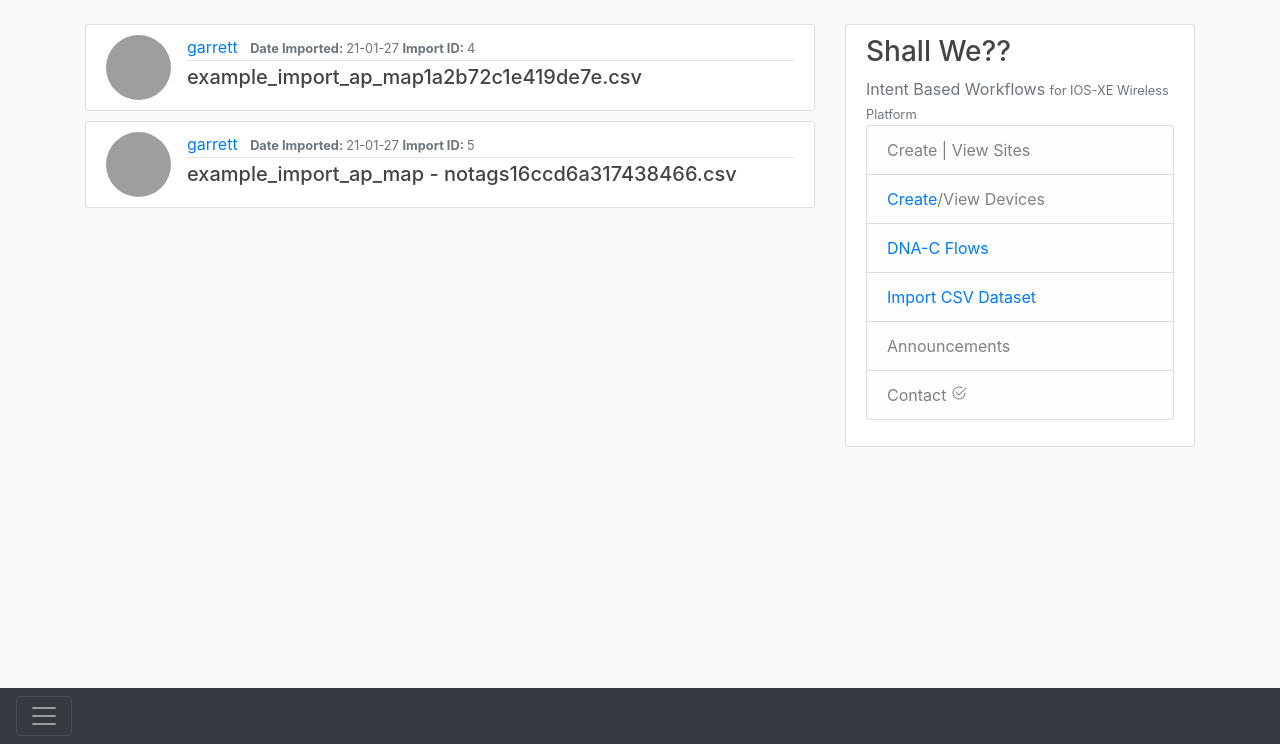
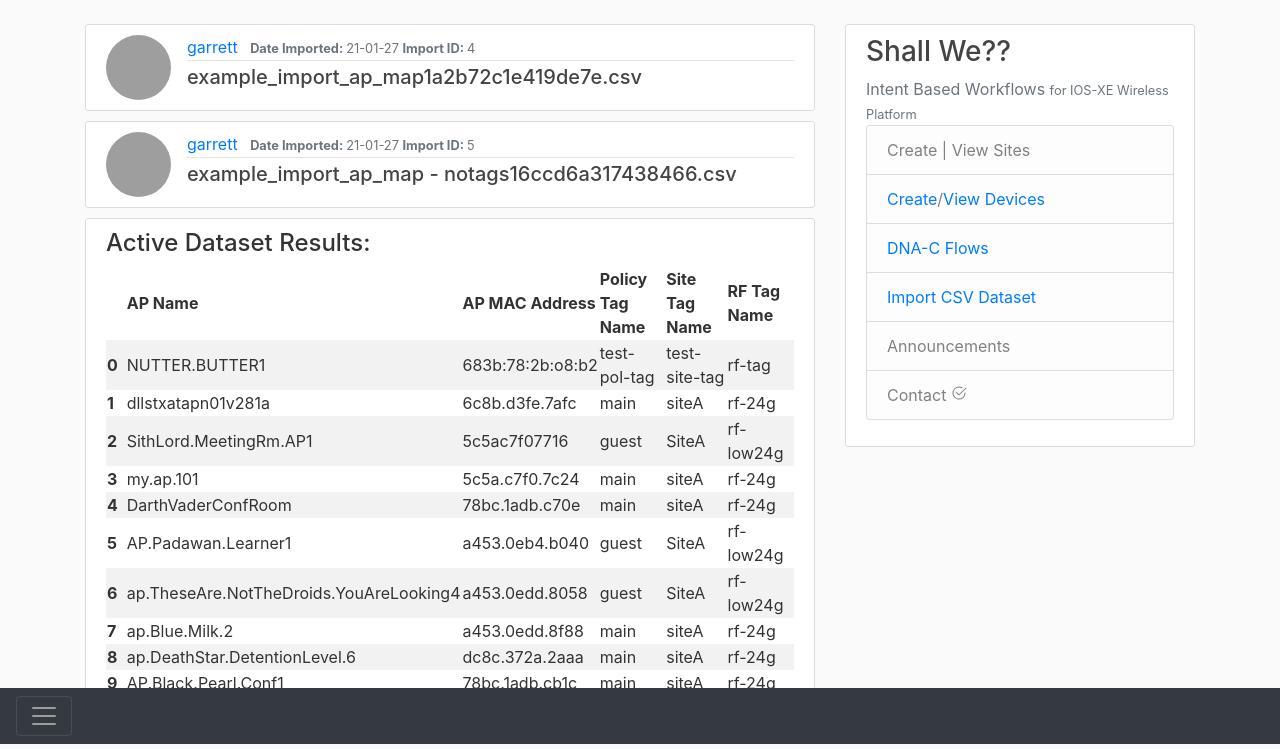
Before and after one commit to gcaudle66/Dino_NAT, a Flask app: page /dashboard in a window 1280 px wide. Shown: the part 56-805 px from the top of the page. Run offline with Flask 2, Linux system fonts and the light colour scheme; a user stored in the database is signed in; data comes from the database, SQL or seed files in the repository; both versions use the stored data as it was after the commit; data that the repository does not hold is empty; some libraries are stand-ins or nearby versions; grey boxes are pictures that could not be loaded.

Commit message:
created classes for AP, wlc and working on flow for connecting. modified textfsm template for parsing IOS show ap general (v3) and is parsing data.

```diff
--- a/run.py
+++ b/run.py
@@ -1,5 +1,5 @@
 from webui import app
 import os
-flask_debug = os.environ['FLASK_DEBUG'] = '1'
+flask_debug = os.environ['FLASK_DEBUG'] = '0'
 if __name__ == "__main__":
     app.run(host="0.0.0.0", port=5000)
--- a/webui/routes.py
+++ b/webui/routes.py
@@ -1,6 +1,8 @@
 import os
 import secrets
 import logging
+import time
+import randfacts
 from PIL import Image
 from flask import render_template, url_for, flash, redirect, request, abort, send_from_directory
 from flask_table import Table, Col
@@ -15,14 +17,20 @@ from logbug import dino_debug
 logger = logging.getLogger(__name__)
 logger.setLevel(logging.DEBUG)
 formatter = logging.Formatter('%(asctime)s:%(name)s:%(message)s')
-file_handler = logging.FileHandler(f'dino_{logger}_debug.log')
+file_handler = logging.FileHandler('dino_debug.log')
 file_handler.setLevel(logging.ERROR)
 file_handler.setFormatter(formatter)
 stream_handler = logging.StreamHandler()
 stream_handler.setFormatter(formatter)
 logger.addHandler(file_handler)
 logger.addHandler(stream_handler)
-import randfacts
+
+global parsedCSV_results
+parsedCSV_results = []
+global active_dataset_id
+active_dataset_id = int
+global active_dataset_results
+active_dataset_results = []
 
 
 @app.route("/")
@@ -30,6 +38,17 @@ import randfacts
 def home():
     randomf = randfacts.getFact()
     return render_template('home.html', title="Home", randomf=randomf)
+
+
+@app.route("/devices")
+@login_required
+def devices():
+    if current_user.is_authenticated:
+        # page = request.args.get('page', 1, type=int)
+        devices = Device.query.order_by(Device.device_name)
+        return render_template("devices.html", title="Devices Dashboard", devices=devices)
+    else:
+        return redirect(url_for("home"))
 
 
 @app.route("/dashboard")
@@ -40,7 +59,7 @@ def dashboard():
         page = request.args.get('page', 1, type=int)
         posts = Post.query.order_by(
             Post.date_posted.desc()).paginate(page=page, per_page=5)
-        return render_template("dashboard1.html", title="User Dashboard", imports=imports)
+        return render_template("dashboard1.html", title="User Dashboard", imports=imports, dataset_results=active_dataset_results)
     else:
         return redirect(url_for("home"))
 
@@ -79,9 +98,13 @@ def active_dataset(import_id):
         # final_CSVresults = format_csv(parsedCSV_results[0])
         print(f"finalCSV index 0 : \n {parsedCSV_results[0]}")
         print(f"finalCSV Err :index 1 : \n {parsedCSV_results[1]}")
-        result = pp_formatted_csv(parsedCSV_results[0])
-        err_result = pp_err_imported_csv(parsedCSV_results[1])
+        result = pp_formatted_csv(
+            parsedCSV_results[0], f'active_dataset{import_id}')
+        err_result = pp_err_imported_csv(
+            parsedCSV_results[1], f'active_dataset{import_id}')
         print(err_result)
+        active_dataset_id = str('import_id')
+        active_dataset_results = result
         return render_template('active.html', title='Active DataSet File', results=result, active=active_dataset_info, err_results=err_result)
     else:
         flash("You must be logged in to access this page", "danger")
@@ -194,10 +217,8 @@ def account():
                            image_file=image_file, form=form)
 
 
-parsedCSV_results = []
-
-
 def mine_csv(csv_file):
+    parsedCSV_results = []
     parsedCSV_results = mining_csv.parseCSV(csv_file)
     return parsedCSV_results
 
@@ -261,7 +282,7 @@ def imports(import_id):
     imported = Import.query.get_or_404(import_id)
     post = imported
     datafile = os.path.join(app.config['UPLOAD_FOLDER'], imported.filename)
-    csv_data = pp_imported_csv(datafile)
+    csv_data = pp_imported_csv(datafile, 'data')
     return render_template('imports.html', title='Imported File Mgmnt', imported=imported, df=csv_data)
 
 
--- a/webui/templates/active.html
+++ b/webui/templates/active.html
@@ -18,7 +18,8 @@
     </div>
   </div>
 </div> -->
-    <div class="small content-section">
+<div class="container-fluid">
+    <div class="med content-section">
     <p class="h3">
         Review and Validate
         <small class="text-muted"> imported dataset values</small>
@@ -37,8 +38,10 @@
     </div>
             <table class="table table-danger table-striped">
                 <thead class="small">
+                </thead>
             {% include 'err_data.html' %}
             </table>
 </div>
 </div>
+</div>
 {% endblock content %}
--- a/webui/templates/dashboard1.html
+++ b/webui/templates/dashboard1.html
@@ -13,5 +13,13 @@
 <!--             <p class="article-content">{{ import.filename }}</p>-->
           </div>
         </article>
-    {% endfor %}
+{% endfor %}
+<article class="media content-section">
+          <div class="media-body">
+            <p class="h4">Active Dataset Results:</p>
+            <div class="article-metadata">
+              {% include 'data.html' %}
+            </div>
+          </div>
+        </article>
 {% endblock content %}
--- a/webui/templates/data.html
+++ b/webui/templates/data.html
@@ -12,43 +12,91 @@
   <tbody>
     <tr>
       <th>0</th>
-      <td>AP_a453.0eb4.b040</td>
-      <td>a453.0eb4.b040</td>
+      <td>NUTTER.BUTTER1</td>
+      <td>683b:78:2b:o8:b2</td>
       <td>test-pol-tag</td>
       <td>test-site-tag</td>
-      <td>test-rf-tag</td>
+      <td>rf-tag</td>
     </tr>
     <tr>
       <th>1</th>
-      <td>Hoth.Icecream.shop</td>
-      <td>5c5a.c7f0.76f2</td>
-      <td>test-pol-tag</td>
-      <td>test-site-tag</td>
-      <td>test-rf-tag</td>
+      <td>dllstxatapn01v281a</td>
+      <td>6c8b.d3fe.7afc</td>
+      <td>main</td>
+      <td>siteA</td>
+      <td>rf-24g</td>
     </tr>
     <tr>
       <th>2</th>
-      <td>Baby.Ruth.AP11</td>
-      <td>5c5a.c7f0.7716</td>
-      <td>test-pol-tag</td>
-      <td>test-site-tag</td>
-      <td>test-rf-tag</td>
+      <td>SithLord.MeetingRm.AP1</td>
+      <td>5c5ac7f07716</td>
+      <td>guest</td>
+      <td>SiteA</td>
+      <td>rf-low24g</td>
     </tr>
     <tr>
       <th>3</th>
-      <td>Mars.Bar.AP19</td>
-      <td>78bc.1adb.c744</td>
-      <td>test-pol-tag</td>
-      <td>test-site-tag</td>
-      <td>test-rf-tag</td>
+      <td>my.ap.101</td>
+      <td>5c5a.c7f0.7c24</td>
+      <td>main</td>
+      <td>siteA</td>
+      <td>rf-24g</td>
     </tr>
     <tr>
       <th>4</th>
-      <td>Oreo.Cookie2</td>
-      <td>78bc.1ab3.c8fc</td>
-      <td>test-pol-tag</td>
-      <td>test-site-tag</td>
-      <td>test-rf-tag</td>
+      <td>DarthVaderConfRoom</td>
+      <td>78bc.1adb.c70e</td>
+      <td>main</td>
+      <td>siteA</td>
+      <td>rf-24g</td>
+    </tr>
+    <tr>
+      <th>5</th>
+      <td>AP.Padawan.Learner1</td>
+      <td>a453.0eb4.b040</td>
+      <td>guest</td>
+      <td>SiteA</td>
+      <td>rf-low24g</td>
+    </tr>
+    <tr>
+      <th>6</th>
+      <td>ap.TheseAre.NotTheDroids.YouAreLooking4</td>
+      <td>a453.0edd.8058</td>
+      <td>guest</td>
+      <td>SiteA</td>
+      <td>rf-low24g</td>
+    </tr>
+    <tr>
+      <th>7</th>
+      <td>ap.Blue.Milk.2</td>
+      <td>a453.0edd.8f88</td>
+      <td>main</td>
+      <td>siteA</td>
+      <td>rf-24g</td>
+    </tr>
+    <tr>
+      <th>8</th>
+      <td>ap.DeathStar.DetentionLevel.6</td>
+      <td>dc8c.372a.2aaa</td>
+      <td>main</td>
+      <td>siteA</td>
+      <td>rf-24g</td>
+    </tr>
+    <tr>
+      <th>9</th>
+      <td>AP.Black.Pearl.Conf1</td>
+      <td>78bc.1adb.cb1c</td>
+      <td>main</td>
+      <td>siteA</td>
+      <td>rf-24g</td>
+    </tr>
+    <tr>
+      <th>10</th>
+      <td>AP.Flying.Dutchman.Lobby2</td>
+      <td>78bc.1adb.cdca</td>
+      <td>main</td>
+      <td>siteA</td>
+      <td>rf-5g</td>
     </tr>
   </tbody>
 </table>
--- a/webui/templates/layout.html
+++ b/webui/templates/layout.html
@@ -78,7 +78,7 @@
           <ul class="list-group">
             <li class="list-group-item list-group-item-light"><a class="md" href="{{ url_for("home") }}>Flow-Runs</a></li>
             <li class="list-group-item list-group-item-light"><a class="md href="#">Create</a> | <a class="md href="{{ url_for("home") }}">View Sites</a></li>
-	    <li class="list-group-item list-group-item-light"><a href="{{ url_for("create_device") }}">Create</a>/View Devices</li>
+	    <li class="list-group-item list-group-item-light"><a href="{{ url_for("create_device") }}">Create</a>/<a href="{{ url_for("devices") }}">View Devices</a></li>
 	     <li class="list-group-item list-group-item-light"><a class="md" href="{{ url_for("home") }}">DNA-C Flows</li>
 	      <li class="list-group-item list-group-item-light"><a class="md" href="{{ url_for("import_csv") }}">Import CSV Dataset</a></li>
         <li class="list-group-item list-group-item-light">Announcements</li>
```
Also changed, not shown: dino_main_classes.py (+56 -25 lines), flows/flow_ap_rename.py (added, +36 -0 lines), flows/flow_aprenamerer.py (+29 -18 lines), webui/data_print.py (+6 -6 lines), webui/templates/active_dataset.html (added, +94 -0 lines), webui/templates/devices.html (added, +19 -0 lines), webui/templates/err_data.html (+3 -8 lines), webui/templates/home.html (+8 -11 lines), flows/__init__.py (added), webui/site.db, 2 other files.
